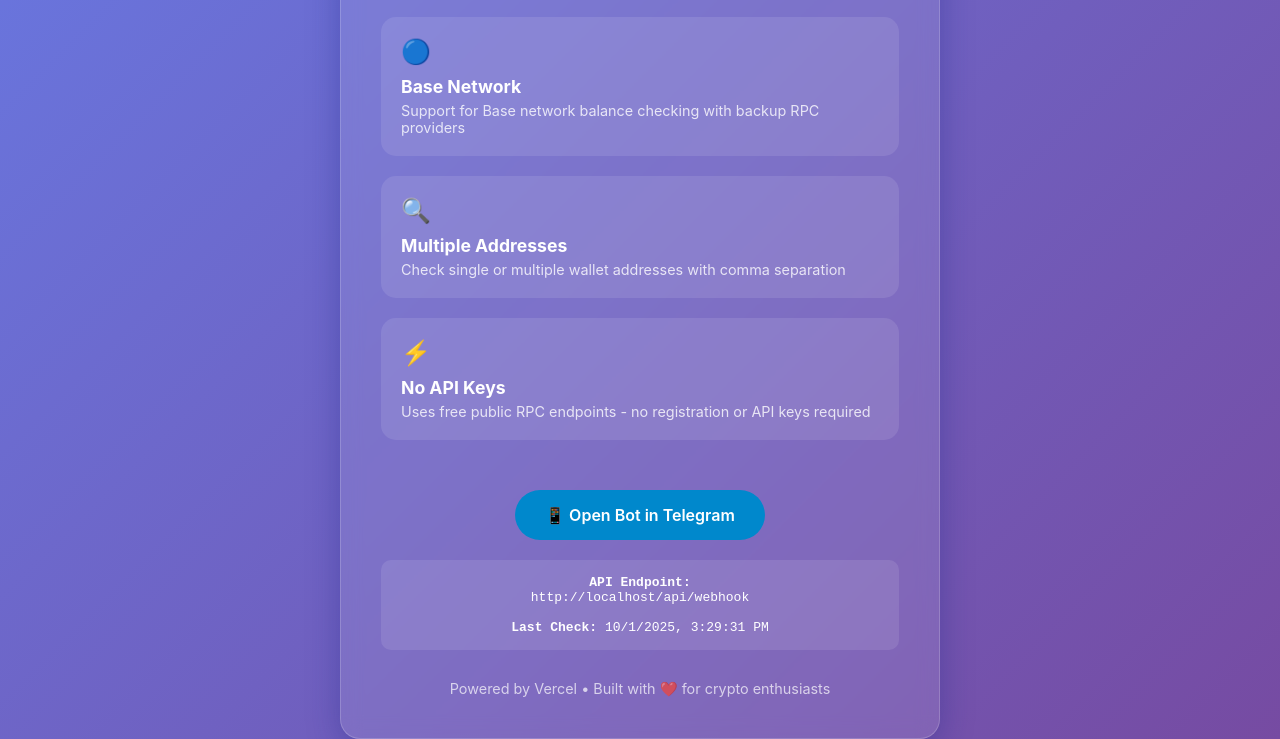
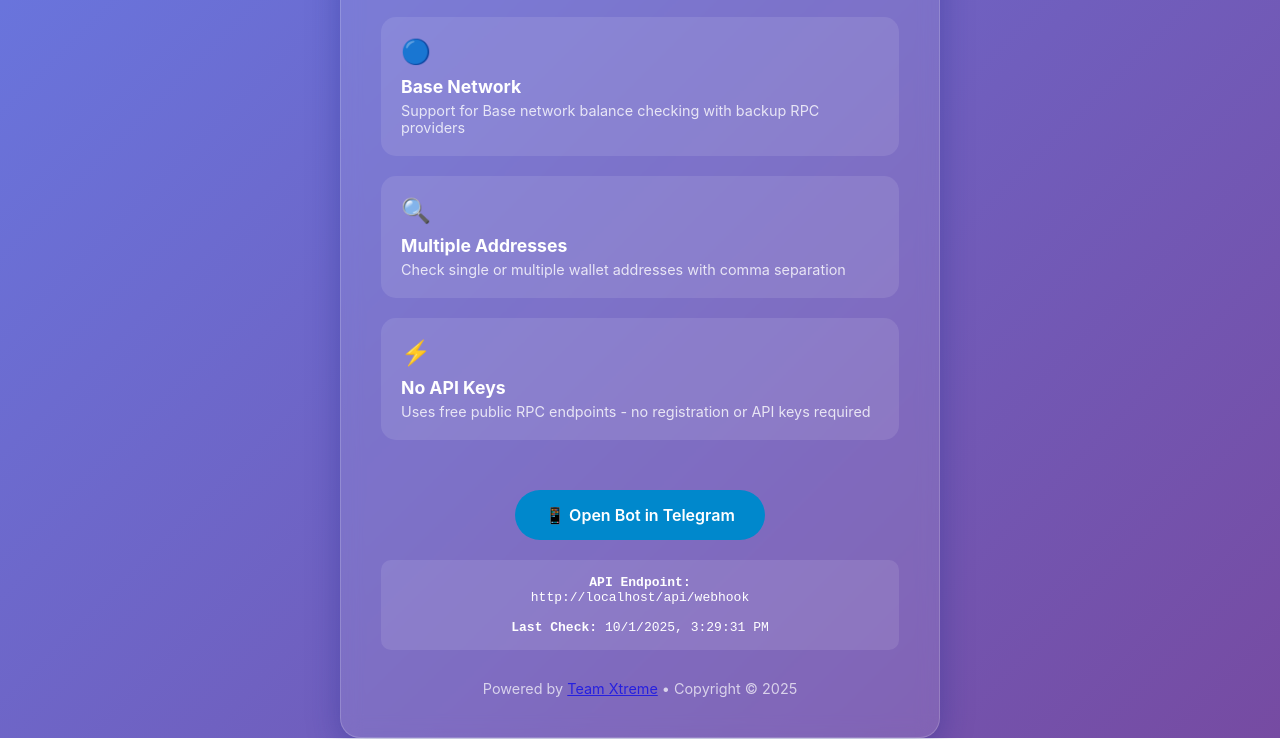
Before and after one commit to atiqurhere/BalanceCheckerBot, a plain HTML site: page index.html in a window 1280 px wide. Shown: the part 484-1223 px from the top of the page. Drawn offline with Linux system fonts and the light colour scheme; no server answers.

Commit message:
Copyright Text

```diff
--- a/index.html
+++ b/index.html
@@ -215,7 +215,7 @@
         </div>
 
         <div class="footer">
-            <p>Powered by Vercel • Built with ❤️ for crypto enthusiasts</p>
+            <p>Powered by <a href="http://t.me/tm_xtreme">Team Xtreme</a> • Copyright © 2025</p>
         </div>
     </div>
 
```
